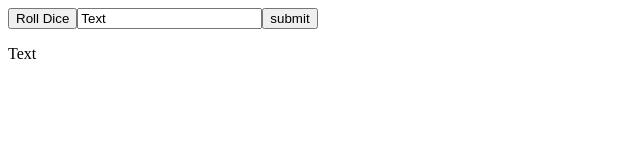
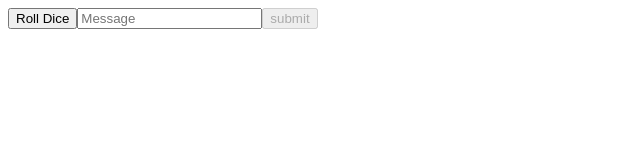
Before and after one commit to YuiTH/TRPGWebIM, an Angular app: page / in a window 1280 px wide. Shown: the top 160 px of the page, without its empty margins (0-640 px from the left). Built offline with nearby package versions, Linux system fonts and the light colour scheme.

Commit message:
Use Angular form and submit. Add a new message class.

```diff
--- a/src/app/chatroom/message-input-box/message-input-box.component.html
+++ b/src/app/chatroom/message-input-box/message-input-box.component.html
@@ -1,8 +1,15 @@
 <div>
-  <button (click)="rollDice()">Roll Dice</button>
-  <input [(ngModel)]="TextMessage" #box (keyup.enter)="enterSubmit()">
-  <button (click)="submit()">
-    submit
-  </button>
+  <form (ngSubmit)="submit()" #msgBoxForm="ngForm">
+    <button (click)="rollDice()">Roll Dice</button>
+    <input type="text"
+           name="msgInputBox"
+           [(ngModel)]="TextMessage"
+           required
+           #box (keyup.enter)="enterSubmit()"
+           placeholder="Message" >
+    <button type="submit" class="btn btn-success" [disabled]="!msgBoxForm.form.valid">
+      submit
+    </button>
+  </form>
 </div>
 <p>{{TextMessage}}</p>
--- a/src/app/chatroom/message-input-box/message-input-box.component.ts
+++ b/src/app/chatroom/message-input-box/message-input-box.component.ts
@@ -6,13 +6,13 @@ import { Component, OnInit } from '@angular/core';
   styleUrls: ['./message-input-box.component.css']
 })
 export class MessageInputBoxComponent implements OnInit {
-  TextMessage = 'Text';
+  TextMessage = '';
   constructor() { }
   rollDice() {
     let max = 100;
-    let min = 0;
+    let min = 1;
     let add = 0;
-    const rollResult = Math.random() * (max - min) + add;
+    const rollResult = Math.round(Math.random() * (max - min) + min + add);
     console.log('roll1d100 ' + rollResult);
   }
   submit() {
```
Also changed, not shown: src/app/chatroom/message.ts (added, +11 -0 lines).
